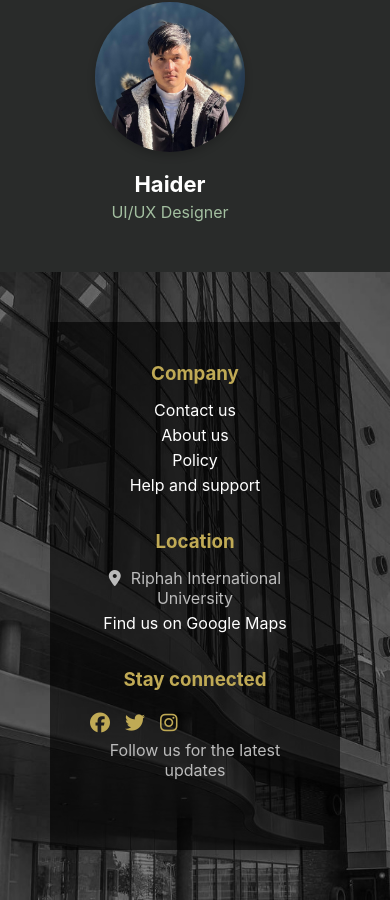
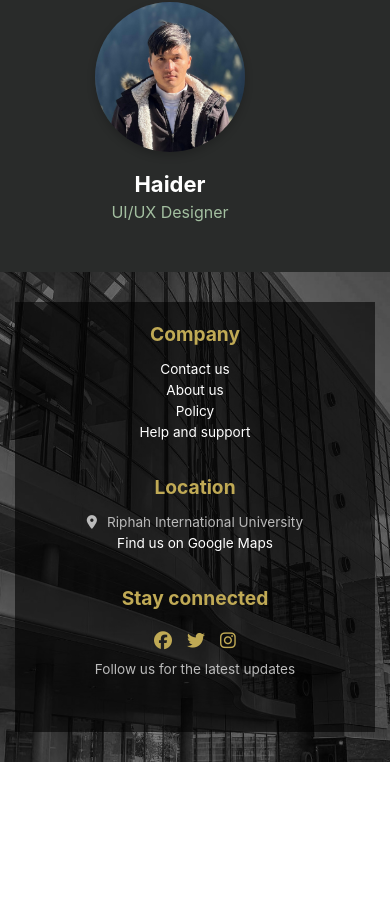
Before and after one commit to MirAllahyar/Innovative-AI-Solutions-for-Smart-Construction, a React (Create React App) app: page / in a window 390 px wide. Shown: the part 6467-7367 px from the top of the page. After the commit the page ends 7229 px from the top, so only its background shows below. Built offline with nearby package versions, Linux system fonts and the light colour scheme.

Commit message:
Update Footer.css

```diff
--- a/src/components/Footer/Footer.css
+++ b/src/components/Footer/Footer.css
@@ -1,3 +1,6 @@
+/* Footer.css */
+
+/* Base Styles */
 .footer {
   background-color: #22262d;
   color: white;
@@ -16,17 +19,20 @@
   display: flex;
   justify-content: space-around;
   flex-wrap: wrap;
+  max-width: 1200px;
+  margin: 0 auto;
 }
 
 .footer-column {
-  flex: 1;
-  min-width: 200px;
+  flex: 1 1 300px;
   margin-bottom: 20px;
+  padding: 0 15px;
 }
 
 .footer-column h3 {
   color: #c0aa55;
   margin-bottom: 15px;
+  font-size: 1.5rem;
 }
 
 .footer-column a {
@@ -34,7 +40,7 @@
   color: #fff;
   text-decoration: none;
   margin: 5px 0;
-  font-size: 16px;
+  font-size: 1rem;
   transition: color 0.3s ease;
 }
 
@@ -44,11 +50,15 @@
 
 .footer-column p {
   color: #bbb;
+  font-size: 1rem;
+  margin: 5px 0;
 }
 
 .social-icons {
   display: flex;
   gap: 15px;
+  justify-content: center;
+  margin-top: 10px;
 }
 
 .social-icons a {
@@ -63,17 +73,88 @@
 }
 
 /* Responsive Styles */
+
+/* Medium Devices */
+@media (max-width: 992px) {
+  .footer {
+    padding: 40px 20px;
+  }
+
+  .footer-overlay {
+    padding: 30px 15px;
+  }
+
+  .footer-column {
+    flex: 1 1 45%;
+    margin-bottom: 30px;
+  }
+
+  .footer-column h3 {
+    font-size: 1.4rem;
+  }
+
+  .footer-column a,
+  .footer-column p {
+    font-size: 0.95rem;
+  }
+
+  .social-icons a {
+    font-size: 22px;
+  }
+}
+
+/* Small Devices */
 @media (max-width: 768px) {
   .footer-content {
     flex-direction: column;
+    align-items: center;
     text-align: center;
   }
 
   .footer-column {
+    flex: 1 1 100%;
+    max-width: 500px;
     margin-bottom: 30px;
+  }
+
+  .footer-column h3 {
+    font-size: 1.3rem;
+  }
+
+  .footer-column a,
+  .footer-column p {
+    font-size: 0.9rem;
+  }
+
+  .social-icons {
+    justify-content: center;
   }
 
   .social-icons a {
     font-size: 20px;
   }
 }
+
+/* Extra Small Devices */
+@media (max-width: 576px) {
+  .footer {
+    padding: 30px 15px;
+  }
+
+  .footer-overlay {
+    padding: 20px 10px;
+  }
+
+  .footer-column h3 {
+    font-size: 1.2rem;
+  }
+
+  .footer-column a,
+  .footer-column p {
+    font-size: 0.85rem;
+  }
+
+  .social-icons a {
+    font-size: 18px;
+  }
+}
```
